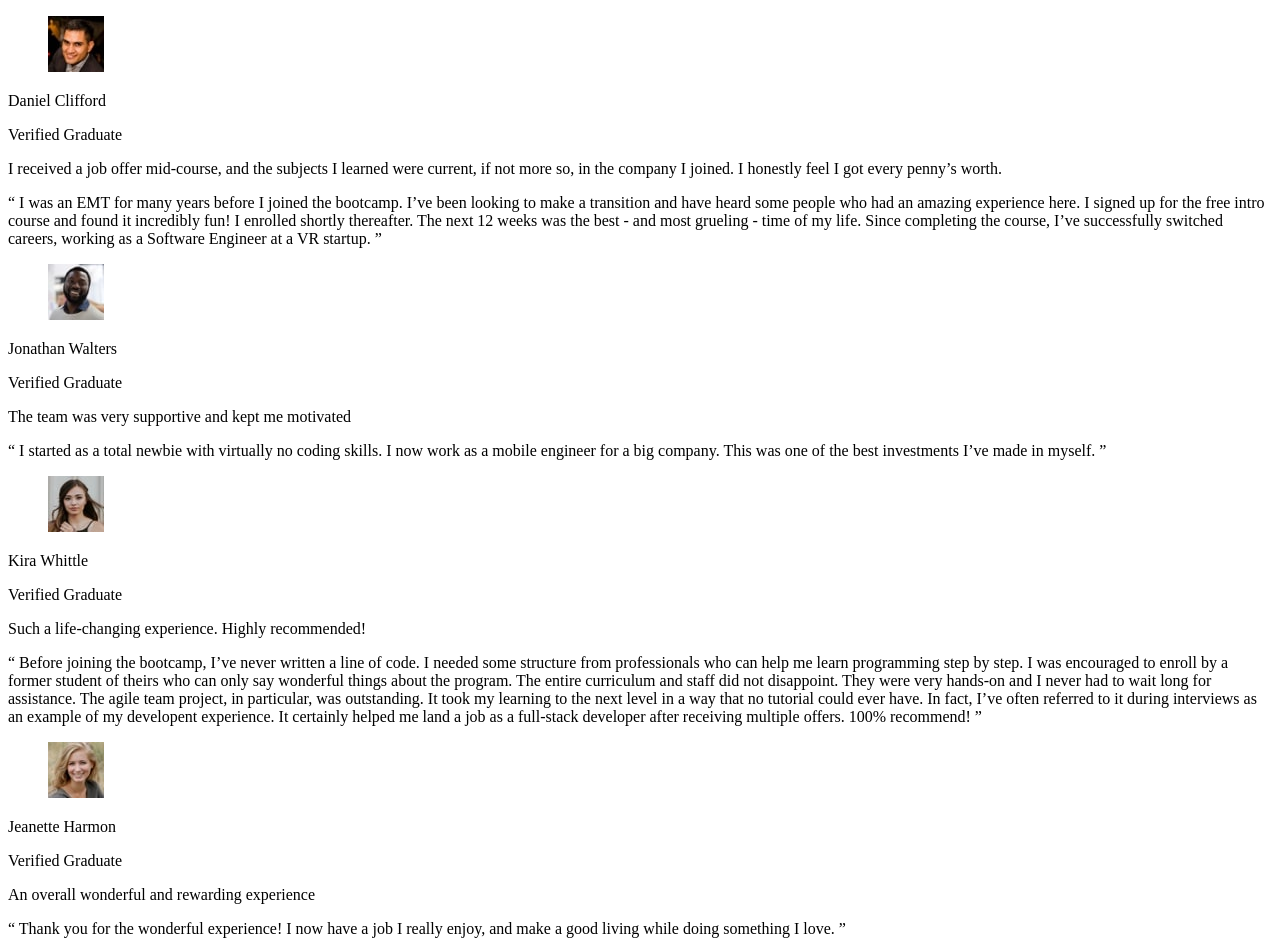
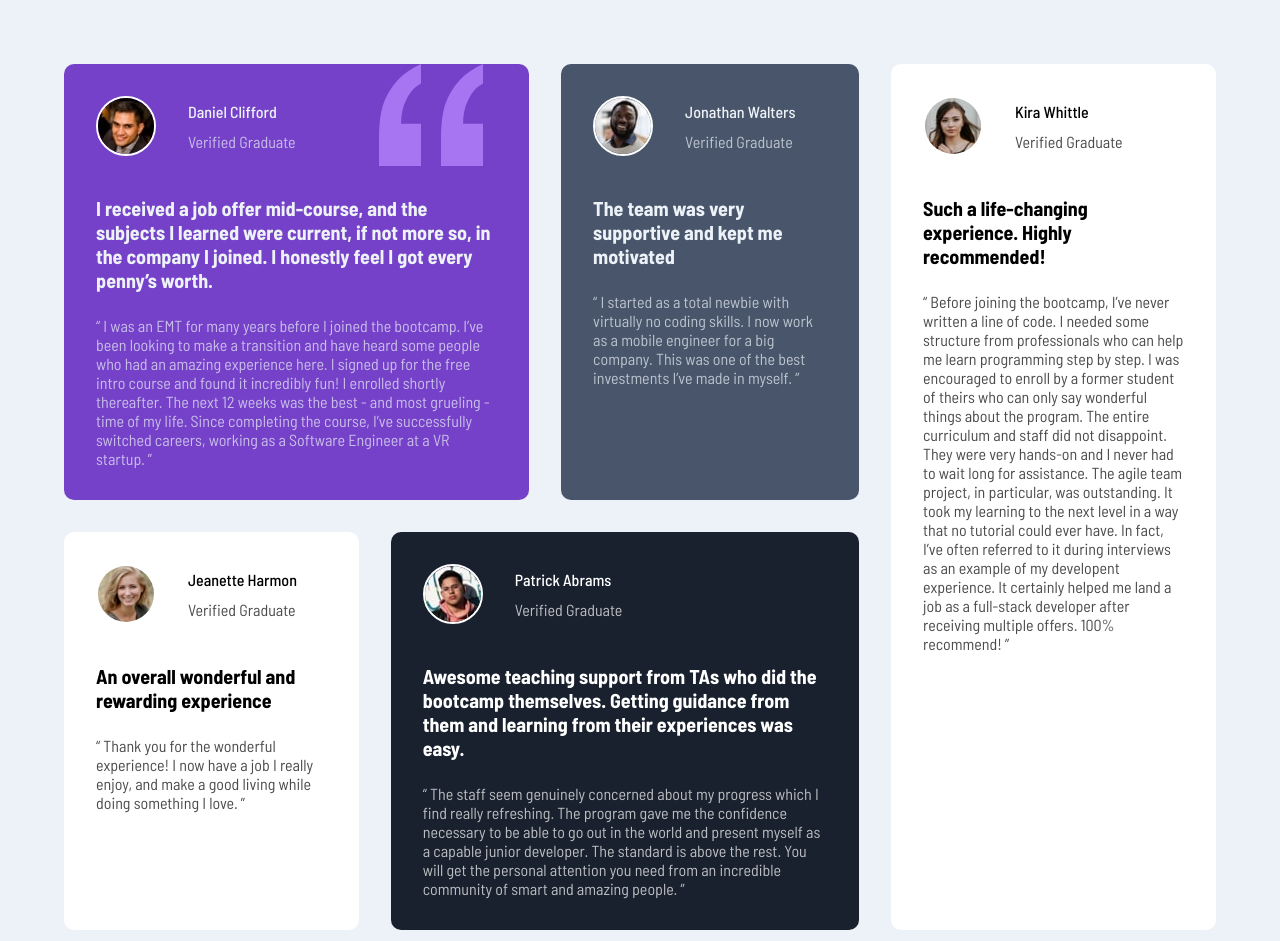
Before and after one commit to A-noob-in-Coding/FEM-Testimonials-Grid, a plain HTML site: page index.html in a window 1280 px wide. Shown: the top 941 px of the page. Drawn offline with Linux system fonts and the light colour scheme.

Commit message:
linked the stylesheet and web font in html

```diff
--- a/index.html
+++ b/index.html
@@ -3,15 +3,17 @@
 <head>
   <meta charset="UTF-8">
   <meta name="viewport" content="width=device-width, initial-scale=1.0"> <!-- displays site properly based on user's device -->
-
+  <link rel="stylesheet" href="styles.css">
   <link rel="icon" type="image/png" sizes="32x32" href="./images/favicon-32x32.png">
-
+  <link rel="preconnect" href="https://fonts.googleapis.com">
+<link rel="preconnect" href="https://fonts.gstatic.com" crossorigin>
+<link href="https://fonts.googleapis.com/css2?family=Barlow+Semi+Condensed:ital,wght@0,100;0,200;0,300;0,400;0,500;0,600;0,700;0,800;0,900;1,100;1,200;1,300;1,400;1,500;1,600;1,700;1,800;1,900&display=swap" rel="stylesheet">
   <title>Frontend Mentor | [Challenge Name Here]</title>
 
 </head>
 <body>
   <main class="main">
-    <article class="daniel">
+    <article class="dan">
       <div class="profile">
         <figure class="profile__pic">
           <img src="/images/image-daniel.jpg" alt="">
```
